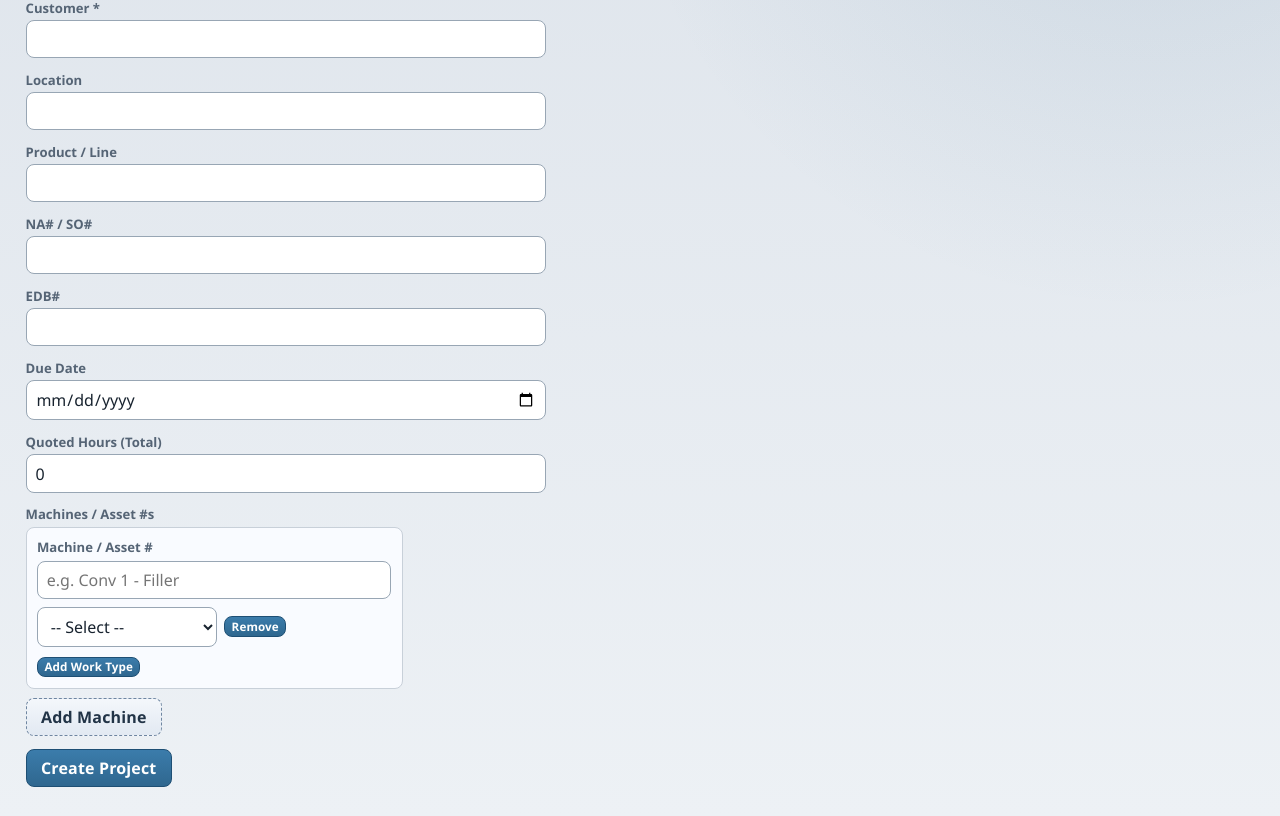
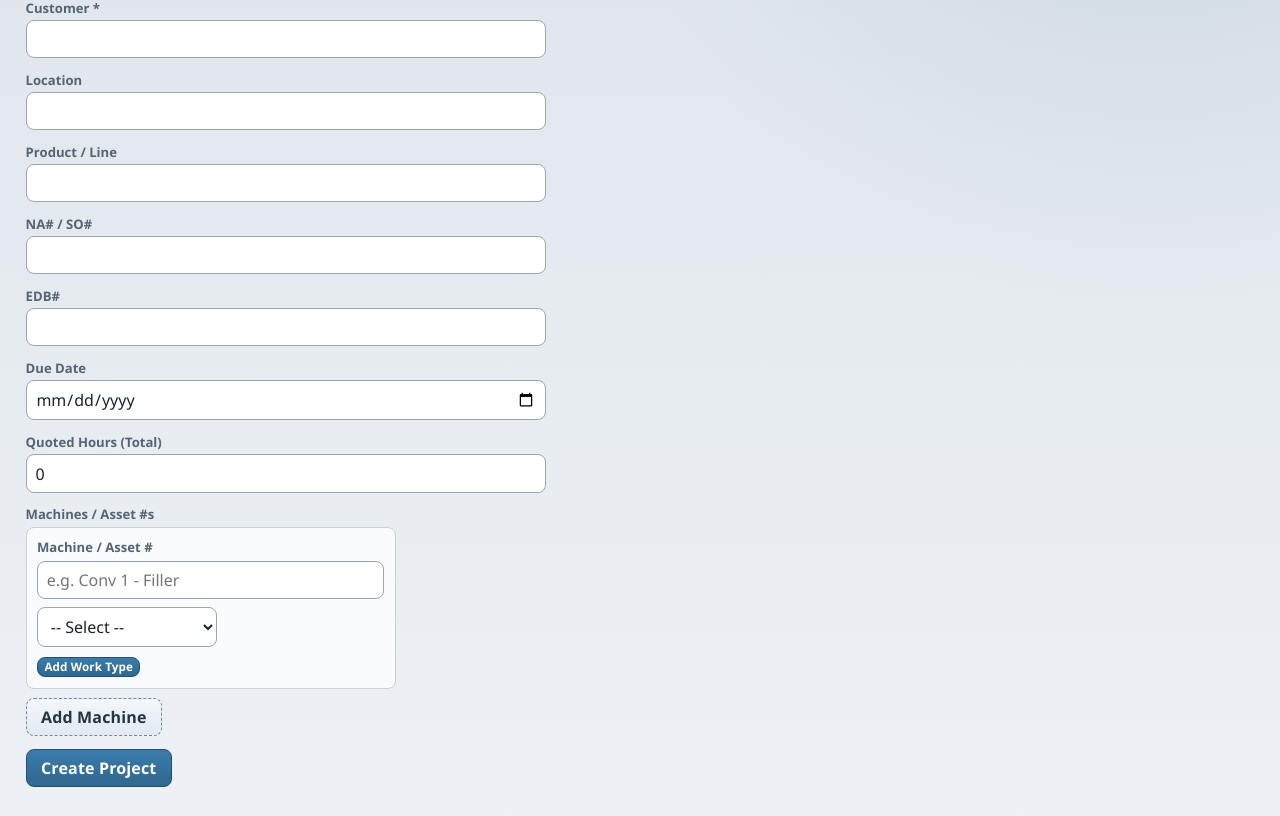
Before and after one commit to AdashAZ/Project-Tracker, a Flask app: page /projects/new in a window 1280 px wide. Shown: the part 138-954 px from the top of the page. Run offline with Flask 3, Linux system fonts and the light colour scheme.

Commit message:
Updated Create New Project page.

```diff
--- a/static/css/styles.css
+++ b/static/css/styles.css
@@ -878,7 +878,7 @@ tr:nth-child(even) td {
 
 .machine-work-type-row {
   display: grid;
-  grid-template-columns: minmax(130px, 180px) minmax(160px, 1fr) auto;
+  grid-template-columns: minmax(130px, 180px) minmax(160px, 1fr);
   gap: 0.45rem;
   align-items: center;
 }
--- a/static/js/main.js
+++ b/static/js/main.js
@@ -163,7 +163,6 @@ document.addEventListener("DOMContentLoaded", () => {
   const bindWorkTypeRowInteractions = (row) => {
     const select = row.querySelector(".machine-work-type-select");
     const otherInput = row.querySelector(".machine-work-type-other");
-    const removeBtn = row.querySelector("[data-remove-work-type], [data-machine-work-type-remove]");
     const updateOtherVisibility = () => {
       if (!select || !otherInput) return;
       const showOther = select.value === "Other";
@@ -176,19 +175,6 @@ document.addEventListener("DOMContentLoaded", () => {
     if (select) {
       select.addEventListener("change", updateOtherVisibility);
       updateOtherVisibility();
-    }
-
-    if (removeBtn) {
-      removeBtn.addEventListener("click", () => {
-        const list = row.parentElement;
-        row.remove();
-        if (list && list.children.length === 0) {
-          const addBtn = list.parentElement?.querySelector(
-            "[data-add-work-type], [data-machine-work-type-add]"
-          );
-          if (addBtn) addBtn.click();
-        }
-      });
     }
   };
 
--- a/templates/project_detail.html
+++ b/templates/project_detail.html
@@ -311,7 +311,6 @@
                         {% endfor %}
                       </select>
                       <input type="text" class="machine-work-type-other" value="{{ wt.other_description }}" placeholder="Describe other work" {% if wt.work_type != 'Other' %}style="display: none;"{% endif %}>
-                      <button type="button" class="btn-mini" data-machine-work-type-remove>Remove</button>
                     </div>
                     {% endfor %}
                   </div>
@@ -519,7 +518,6 @@
         {% endfor %}
       </select>
       <input type="text" class="machine-work-type-other" placeholder="Describe other work" style="display: none;">
-      <button type="button" class="btn-mini" data-machine-work-type-remove>Remove</button>
     </div>
   </template>
 </div>
--- a/templates/project_form.html
+++ b/templates/project_form.html
@@ -65,7 +65,6 @@
               {% endfor %}
             </select>
             <input type="text" class="machine-work-type-other" placeholder="Describe other work" style="display: none;">
-            <button type="button" class="btn-mini" data-remove-work-type>Remove</button>
           </div>
         </div>
 
@@ -102,7 +101,6 @@
       {% endfor %}
     </select>
     <input type="text" class="machine-work-type-other" placeholder="Describe other work" style="display: none;">
-    <button type="button" class="btn-mini" data-remove-work-type>Remove</button>
   </div>
 </template>
 {% endblock %}
```
Also changed, not shown: instance/app.db.
